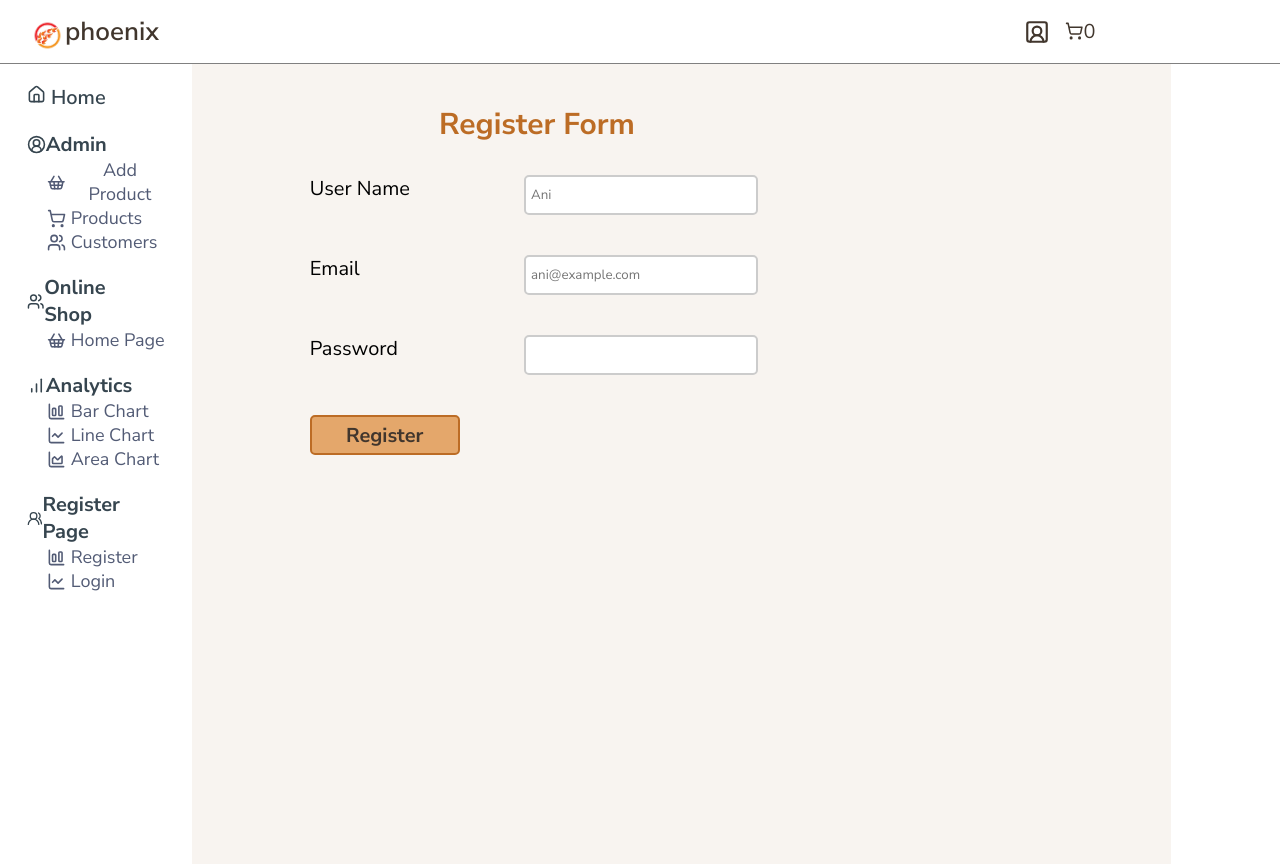
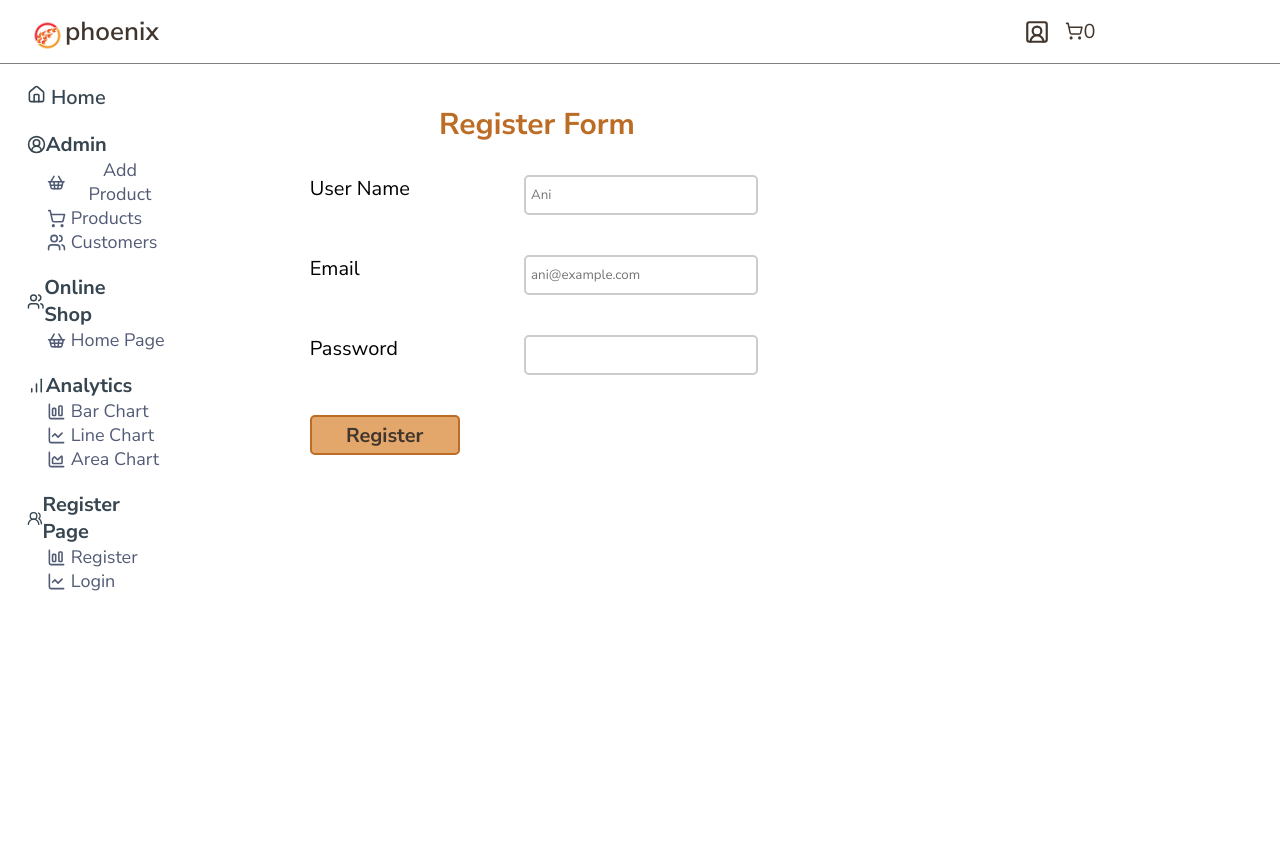
Before and after one commit to AniSangeetha22/dashboard-ani-css, a React (Vite) app: page /registerfile in a window 1280 px wide. Built offline with nearby package versions, Linux system fonts and the light colour scheme; no server answers.

Commit message:
Update registerfile.css

```diff
--- a/src/components/globalBars/registerfile.css
+++ b/src/components/globalBars/registerfile.css
@@ -2,7 +2,7 @@
     width: 90%;
     height: 100vh;
     padding: 30px;
-    background-color: #f8f4f0;
+/*     background-color: #f8f4f0; */
 
 }
 
```
